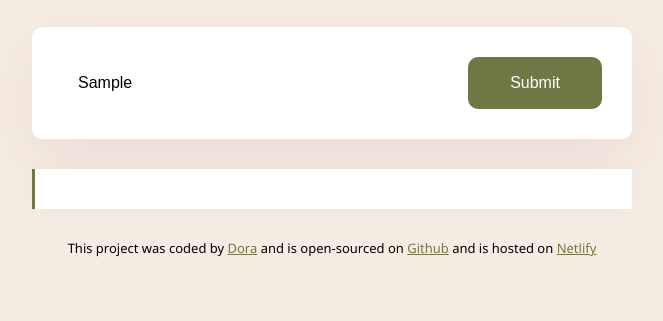
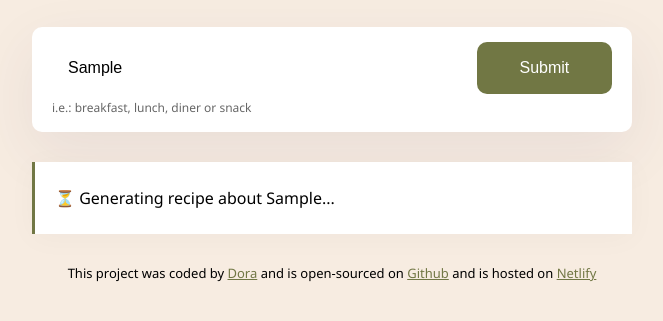
Before and after one commit to DorienC/recipe-generator, a plain HTML site: page index.html in a window 1280 px wide. Both pictures are taken after typing "Sample" into the empty fields and a click on the input 843 px from the left and 260 px from the top of the page. Shown: the part 177-498 px from the top of the page, without its empty margins (308-971 px from the left). Drawn offline with nearby package versions, Linux system fonts and the light colour scheme; no server answers.

Commit message:
Modify code for better UX

```diff
--- a/index.html
+++ b/index.html
@@ -14,11 +14,12 @@
         <h1>AI recipe generator!</h1>
       </header>
       <main>
+        <div class="form-container">
           <form id="recipe-generator-form">
             <input
               class="instructions"
               type="text"
-            placeholder="What kind of recipe do you want?"
+              placeholder="For which meal do you want a recipe?"
               autofocus
               required
               autocomplete="off"
@@ -26,7 +27,9 @@
             />
             <input type="submit" class="submit-button" />
           </form>
-        <div class="recipe" id="recipe"></div>
+          <div class="hint">i.e.: breakfast, lunch, diner or snack</div>
+        </div>
+        <div class="recipe hidden" id="recipe"></div>
       </main>
       <footer>
         This project was coded by
--- a/src/index.js
+++ b/src/index.js
@@ -1,5 +1,4 @@
 function displayRecipe(response) {
-  console.log("recipe generated");
   new Typewriter("#recipe", {
     strings: response.data.answer,
     autoStart: true,
@@ -18,9 +17,9 @@ function generateRecipe(event) {
     "you're a sporter who likes to eat healthy. Your mission is to generate easy recipes that only take up to 6 ingredients. Display the ingredients first and then the recipe in up to 8 steps. Make sure to follow the user instructions. Show each ingredient and each step of the recipe in a new line using <br/>. start with the title of the recipe, add a <br/>, add the ingredient title and list, add <br/>, add the title and list of recipe steps. Add a <br/> after the last step of the recipe. End with something like 'enjoy your meal'";
   var apiUrl = `https://api.shecodes.io/ai/v1/generate?prompt=${apiPrompt}&context=${apiContext}&key=${apiKey}`;
 
-  console.log("generating recipe");
-  console.log(`prompt = ${apiPrompt}`);
-  console.log(`context = ${apiContext}`);
+  let recipeElement = document.querySelector("#recipe");
+  recipeElement.classList.remove("hidden");
+  recipeElement.innerHTML = `<div class="generating"> ⏳ Generating recipe about ${instructionsInput.value}... <div/>`;
 
   axios.get(apiUrl).then(displayRecipe);
 }
--- a/src/style.css
+++ b/src/style.css
@@ -24,13 +24,23 @@ h1 {
   color: #717744;
 }
 
-form {
-  padding: 30px;
+.form-container {
+  padding: 15px 20px;
   background-color: white;
   box-shadow: 0px 20px 60px rgba(65, 50, 100, 0.08);
   border-radius: 10px;
+  margin-bottom: 30px;
+}
+
+form {
   display: flex;
-  margin-bottom: 30px;
+}
+
+.hint {
+  line-height: 1.5;
+  font-size: 12px;
+  margin-top: 5px;
+  opacity: 0.6;
 }
 
 .instructions {
@@ -63,8 +73,27 @@ form {
   box-shadow: 0px 4px 30px rgba(39, 33, 66, 0.03);
 }
 
+.hidden {
+  display: none;
+}
+
 footer {
   text-align: center;
   font-size: 13px;
   margin-top: 30px;
 }
+
+.generating {
+  animation: blink-animation 1s steps(5, start) infinite;
+}
+
+@keyframes blink-animation {
+  to {
+    visibility: hidden;
+  }
+}
+@-webkit-keyframes blink-animation {
+  to {
+    visibility: hidden;
+  }
+}
```
Lines whose indentation alone changed are shown as unchanged.
